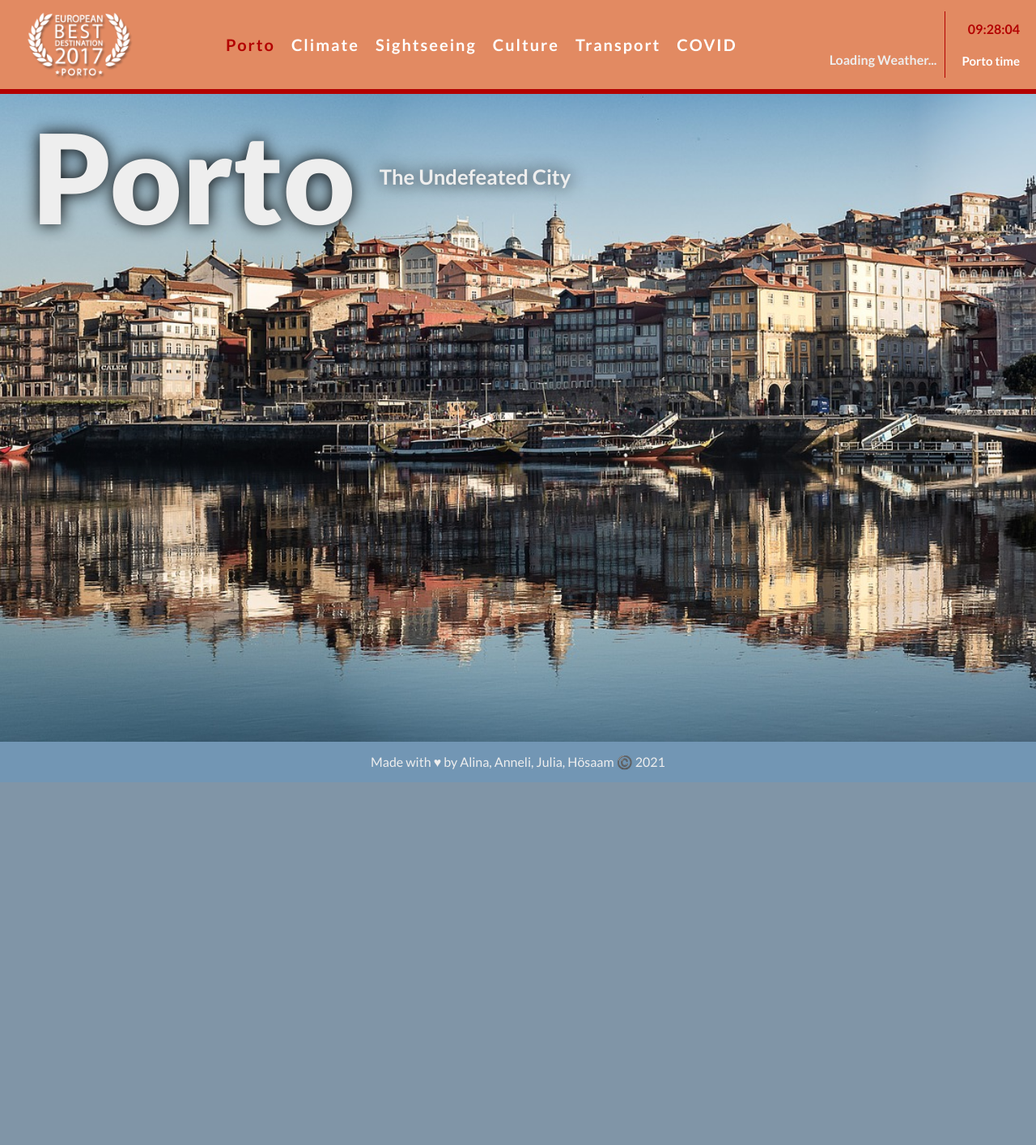
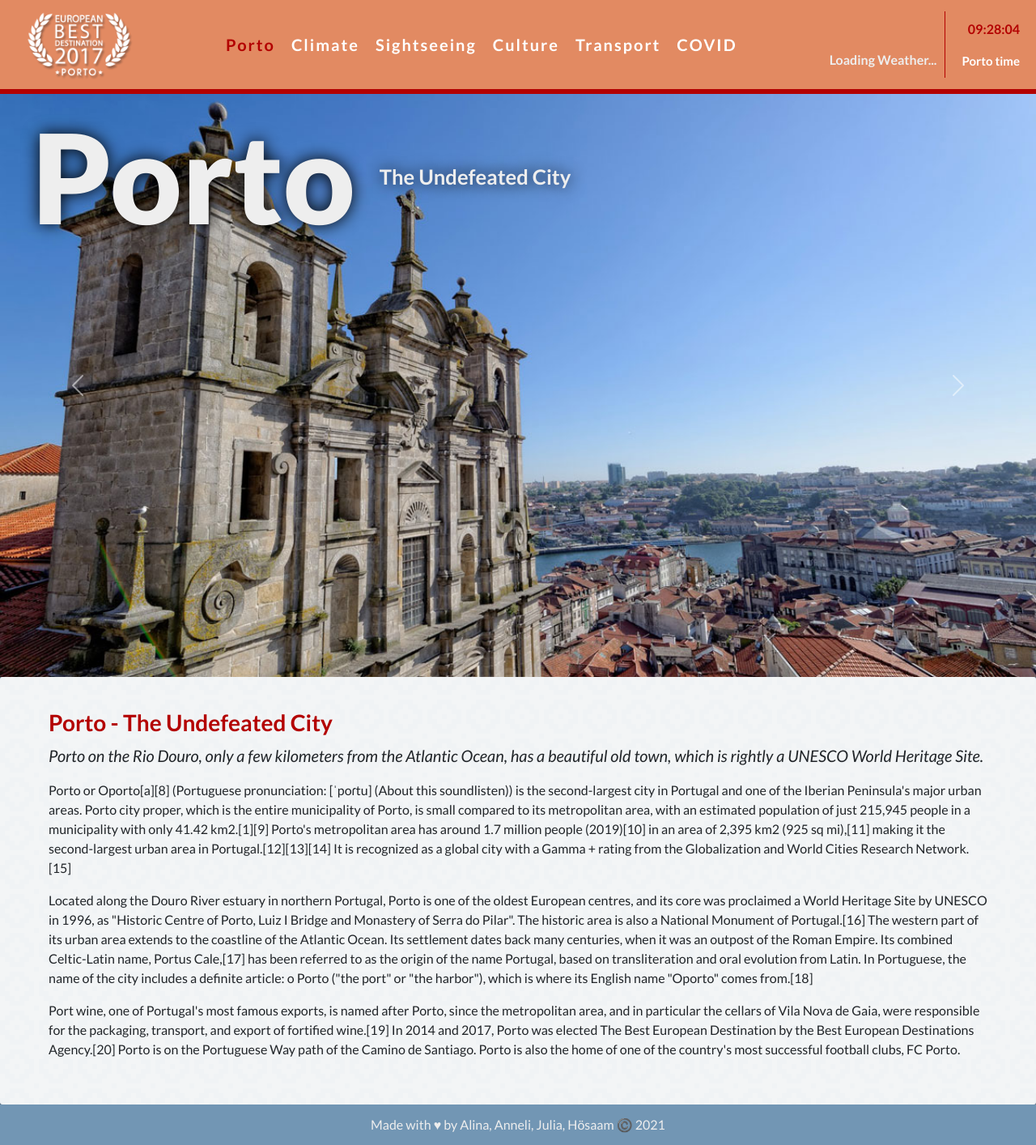
Before and after one commit to juliatarasow/project_react_may_2021, a React (Create React App) app: page / in a window 1280 px wide. Shown: the whole page at 81% size. Before the commit the page ends 966 px from the top, so only its background shows below. Built offline with nearby package versions, Linux system fonts and the light colour scheme; no server answers.

Commit message:
carousel done

```diff
--- a/public/index.html
+++ b/public/index.html
@@ -17,6 +17,8 @@
   <script src="https://cdn.jsdelivr.net/npm/bootstrap@5.0.0-beta3/dist/js/bootstrap.bundle.min.js"
     integrity="sha384-JEW9xMcG8R+pH31jmWH6WWP0WintQrMb4s7ZOdauHnUtxwoG2vI5DkLtS3qm9Ekf"
     crossorigin="anonymous"></script>
+    <!-- Fontawesome -->
+    <link rel="stylesheet" href="https://use.fontawesome.com/releases/v5.15.3/css/all.css" integrity="sha384-SZXxX4whJ79/gErwcOYf+zWLeJdY/qpuqC4cAa9rOGUstPomtqpuNWT9wdPEn2fk" crossorigin="anonymous">
 
   <title>Porto - The Undefeated City</title>
 </head>
--- a/src/components/Header/Header.css
+++ b/src/components/Header/Header.css
@@ -82,6 +82,10 @@ hr {
     opacity: 1;
 }
 
+.dropdown {
+    display: none;
+}
+
 @media all and (max-width: 1100px) {
     .Stamp {
         display: none;
--- /dev/null
+++ b/src/components/ImageSlider/ImageSlider.css
@@ -0,0 +1,4 @@
+/* .my-carousel {
+    height: 100vh;
+    width: auto;
+} */
--- /dev/null
+++ b/src/components/ImageSlider/ImageSlider.js
@@ -0,0 +1,48 @@
+import React from 'react';
+import './ImageSlider.css';
+import slide1 from '../../images/porto-slide-1.jpg';
+import slide2 from '../../images/porto-slide-2.jpg';
+import slide3 from '../../images/porto-slide-3.jpg';
+
+
+function ImageSlider() {
+    // const counter = 1;
+    // setInterval(function () {
+    //     document.getElementById('radio' + counter).checked = true;
+    //     counter++;
+
+    //     if (counter > 4) {
+    //         counter = 1;
+    //     }
+    // }, 5000)
+    return (
+        <div id="carouselExampleControls" className="carousel slide" data-bs-ride="carousel">
+            <div className="carousel-inner my-carousel">
+                <div className="carousel-item active">
+                    <img src={slide1} className="d-block w-100" alt="..." />
+                </div>
+
+                <div className="carousel-item">
+                    <img src={slide2} className="d-block w-100" alt="..." />
+                </div>
+
+                <div className="carousel-item">
+                    <img src={slide3} className="d-block w-100" alt="..." />
+                </div>
+            </div>
+
+            <button className="carousel-control-prev" type="button" data-bs-target="#carouselExampleControls" data-bs-slide="prev">
+                <span className="carousel-control-prev-icon" aria-hidden="true"></span>
+                <span className="visually-hidden">Previous</span>
+            </button>
+
+            <button className="carousel-control-next" type="button" data-bs-target="#carouselExampleControls" data-bs-slide="next">
+                <span className="carousel-control-next-icon" aria-hidden="true"></span>
+                <span className="visually-hidden">Next</span>
+            </button>
+
+        </div>
+    );
+};
+
+export default ImageSlider
--- a/src/pages/Homepage/Homepage.css
+++ b/src/pages/Homepage/Homepage.css
@@ -1,12 +1,3 @@
-.Homepage {
-    background-image: url(../../images/porto_1920.jpg);
-    background-size: cover;
-    background-position: center;
-    background-repeat: no-repeat;
-    height: 100vh;
-    /* height: calc(100vh - 166px); */
-}
-
 .Logo {
     text-align: left;
     display: flex;
@@ -14,6 +5,8 @@
     font-weight: bold;
     font-size: 2vw;
     padding-top: 10px;
+    position: absolute;
+    z-index: 1;
 }
 
 .Logo > span {
@@ -26,6 +19,21 @@
     display: none;
 }
 
+.Introduction {
+    width: 100%;
+    margin: 0 auto;
+    padding: 40px 60px;
+    background-color: rgba(255, 255, 255, 0.9);
+    box-shadow: 0 0 10px black;
+    border-radius: 3px;
+}
+
+blockquote {
+    font-style: italic;
+    font-weight: light;
+    font-size: 20px;
+}
+
 @media all and (max-width: 954px) {
     .Logo {
         display: none;
@@ -36,14 +44,8 @@
         flex-direction: column;
         align-content: flex-start;
         justify-content: flex-start;
-    }
-    .Homepage {
-        display: flex;
-        flex-direction: row;
-        align-content: flex-start;
-        justify-content: flex-start;
-    }
-    .LogoSmall {
+        position: absolute;
         font-size: 20vw;
+        z-index: 1;
     }
 }
--- a/src/pages/Homepage/Homepage.js
+++ b/src/pages/Homepage/Homepage.js
@@ -1,4 +1,5 @@
 import React from 'react';
+import ImageSlider from '../../components/ImageSlider/ImageSlider';
 import './Homepage.css';
 
 export default function Homepage() {
@@ -8,8 +9,18 @@ export default function Homepage() {
 
             {/* Logo for smaller devices */}
             <h1 className="LogoSmall">Porto</h1>
-
-
+            <ImageSlider />
+            <div className="Introduction">
+                <h3>Porto - The Undefeated City</h3>
+                <blockquote>Porto on the Rio Douro, only a few kilometers from the Atlantic Ocean, has a beautiful old town, which is rightly a UNESCO World Heritage Site.</blockquote>
+                <p>Porto or Oporto[a][8] (Portuguese pronunciation: [ˈpoɾtu] (About this soundlisten)) is the second-largest city in Portugal and one of the Iberian Peninsula's major urban areas. Porto city proper, which is the entire municipality of Porto, is small compared to its metropolitan area, with an estimated population of just 215,945 people in a municipality with only 41.42 km2.[1][9] Porto's metropolitan area has around 1.7 million people (2019)[10] in an area of 2,395 km2 (925 sq mi),[11] making it the second-largest urban area in Portugal.[12][13][14] It is recognized as a global city with a Gamma + rating from the Globalization and World Cities Research Network.[15]
+                </p>
+                <p>
+                    Located along the Douro River estuary in northern Portugal, Porto is one of the oldest European centres, and its core was proclaimed a World Heritage Site by UNESCO in 1996, as "Historic Centre of Porto, Luiz I Bridge and Monastery of Serra do Pilar". The historic area is also a National Monument of Portugal.[16] The western part of its urban area extends to the coastline of the Atlantic Ocean. Its settlement dates back many centuries, when it was an outpost of the Roman Empire. Its combined Celtic-Latin name, Portus Cale,[17] has been referred to as the origin of the name Portugal, based on transliteration and oral evolution from Latin. In Portuguese, the name of the city includes a definite article: o Porto ("the port" or "the harbor"), which is where its English name "Oporto" comes from.[18]
+                </p>
+                <p>
+                    Port wine, one of Portugal's most famous exports, is named after Porto, since the metropolitan area, and in particular the cellars of Vila Nova de Gaia, were responsible for the packaging, transport, and export of fortified wine.[19] In 2014 and 2017, Porto was elected The Best European Destination by the Best European Destinations Agency.[20] Porto is on the Portuguese Way path of the Camino de Santiago. Porto is also the home of one of the country's most successful football clubs, FC Porto. </p>
+            </div>
 
         </div>
     )
```
Also changed, not shown: src/App.css (line endings or trailing spaces).
